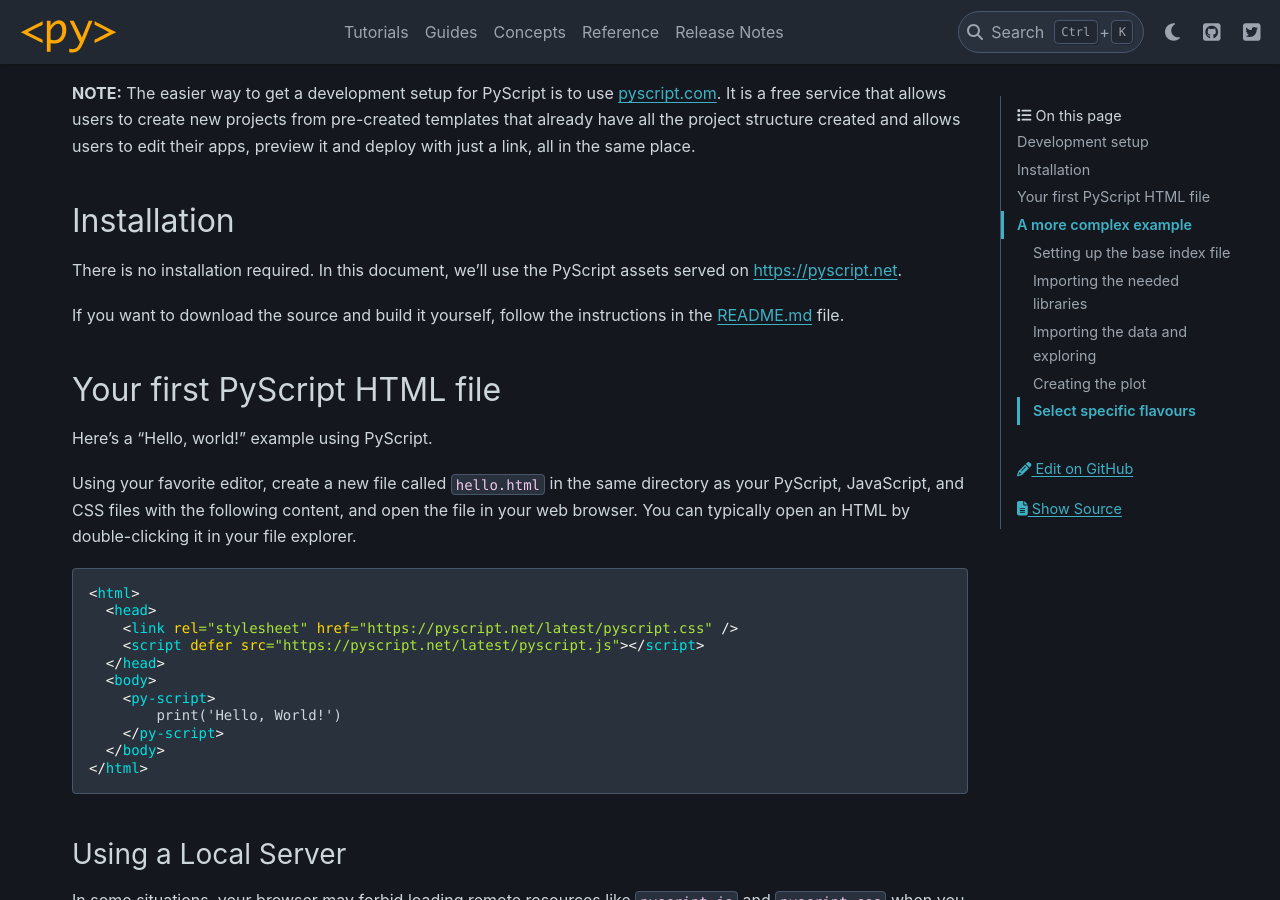
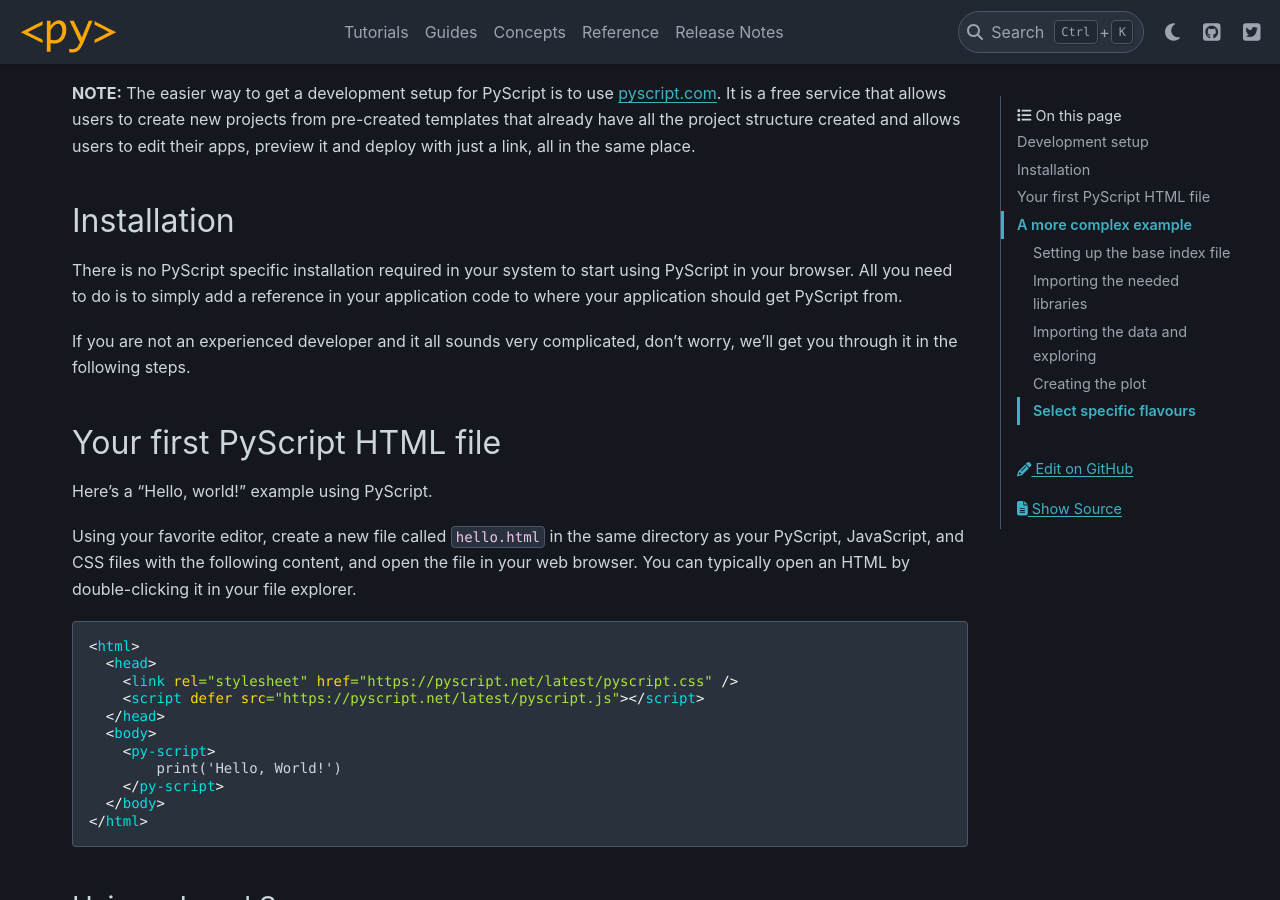
Before and after one commit to pyscript/pyscript, a Sphinx documentation site: the page built from docs/tutorials/getting-started.md, in a window 1280 px wide and 900 px high, scrolled down 467 px. Built offline with Sphinx 7.4.7 and the PyData theme 0.15.4, drawn with Linux system fonts in a browser that asks for light colours.

Commit message:
simplify installation section in the getting started section

```diff
--- a/docs/tutorials/getting-started.md
+++ b/docs/tutorials/getting-started.md
@@ -21,11 +21,10 @@
 
 ## Installation
 
-There is no installation required. In this document, we'll use
-the PyScript assets served on [https://pyscript.net](https://pyscript.net).
+There is no PyScript specific installation required in your system to start using PyScript in your browser. All you need to do is to
+simply add a reference in your application code to where your application should get PyScript from.
 
-If you want to download the source and build it yourself, follow
-the instructions in the [README.md](https://github.com/pyscript/pyscript/blob/main/README.md) file.
+If you are not an experienced developer and it all sounds very complicated, don't worry, we'll get you through it in the following steps.
 
 ## Your first PyScript HTML file
 
```
